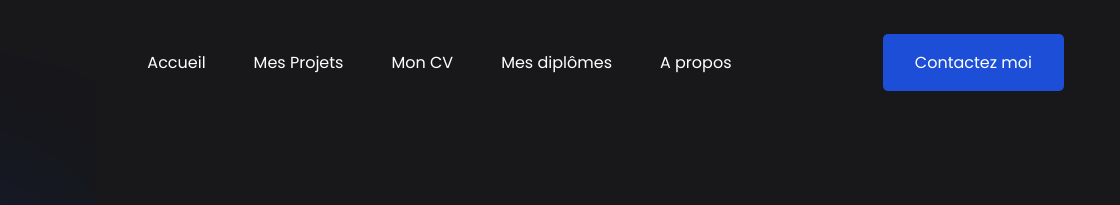
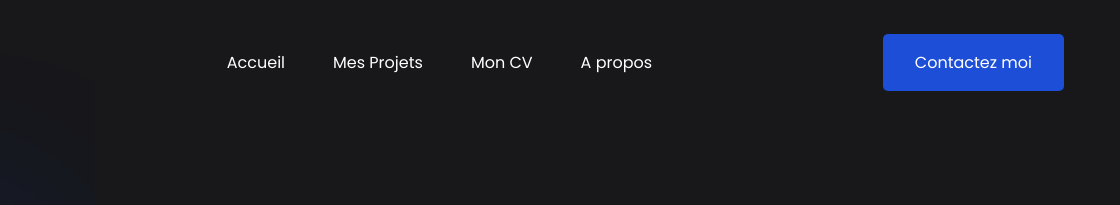
Before and after one commit to andrmous/Portfolio, a plain HTML site: page index.html in a window 1280 px wide. Shown: the top 205 px of the page, 160-1280 px from the left. Drawn offline with nearby package versions, Linux system fonts and the light colour scheme.

Commit message:
Update index.html

```diff
--- a/index.html
+++ b/index.html
@@ -22,7 +22,6 @@
         <li id="linkAccueil" class="link"><a href="#">Accueil</a></li>
         <li id="linkProjets" class="link"><a href="#">Mes Projets</a></li>
         <li id="linkCV" class="link"><a href="#">Mon CV</a></li>
-        <li id="linkDiplomes" class="link"><a href="#">Mes diplômes</a></li>
         <li id="linkApropos" class="link"><a href="#">A propos</a></li>
     </ul>
 
```
